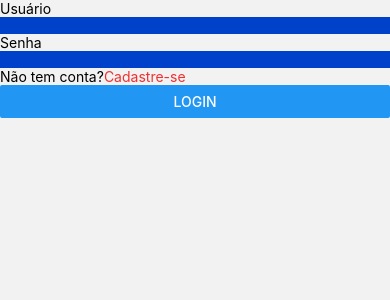
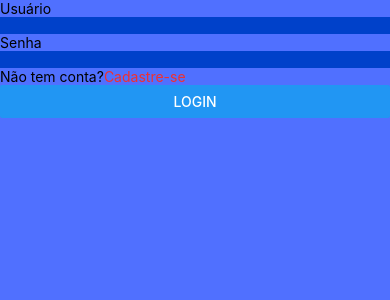
Before and after one commit to George1618/Localearn, a React Native app in the folder frontend/: screen /Statistics in a window 390 px wide. Shown: the top 300 px of the page. Built offline with nearby package versions, Linux system fonts and the light colour scheme.

Commit message:
Funcionalidades de usuário adicionadas com Context. Alguns estilos mudados

```diff
--- a/frontend/App.tsx
+++ b/frontend/App.tsx
@@ -8,8 +8,10 @@ import Signup from './src/screens/signup/Signup';
 import Home from './src/screens/home/Home';
 
 import strings from './src/assets/strings';
-import { Dimensions, StyleSheet, View } from 'react-native';
+import {StyleSheet,  View } from 'react-native';
 import colors from './src/assets/colors';
+import AuthContext from './src/contexts/auth';
+
 const { routes } = strings;
 
 // Pilha de navegação para o App principal.
@@ -17,30 +19,38 @@ const Stack = createNativeStackNavigator();
 
 
 function App(): React.JSX.Element {
-  // TODO: obter user com o backend
   const [user, setUser] = useState(null);
-
 
   return (
     <View style={styles.app}>
+      <AuthContext.Provider value={{user, setUser}}>
         <NavigationContainer>
           <Stack.Navigator
-          initialRouteName={user===null ? routes.login : routes.home}
-          screenOptions={{headerShown: false}}>
-          <Stack.Screen name={routes.home} component={Home} />
+            screenOptions={{header: () => null, headerShown: false,
+              contentStyle: styles.content
+            }}>
+              {
+                user===null ?
+                <>
                   <Stack.Screen name={routes.login} component={Login} />
                   <Stack.Screen name={routes.signup} component={Signup} />
+                </>
+                  :
+                <Stack.Screen name={routes.home} component={Home} />}
           </Stack.Navigator>
         </NavigationContainer>
+      </AuthContext.Provider>
     </View>
   );
 }
 
 const styles = StyleSheet.create({
   app: {
+    flex: 1
+  },
+  content: {
     flex: 1,
-    height: '100%',
-    width: '100%'
+    backgroundColor: colors.neutral2
   }
 })
 
--- a/frontend/src/assets/strings.js
+++ b/frontend/src/assets/strings.js
@@ -12,16 +12,17 @@ const strings = {
     },
     // screens
     home: {
+        header: {
+            optionProfile: "Perfil",
+            optionLogOut: "Sair"
+        },
         profile: {
             headerProfile: "Seu Perfil",
             labelUsername: "Nome de usuário",
             labelPassword: "Senha",
             buttonEdit: "Editar",
             buttonConfirm: "Salvar alterações",
-            profileDialog: {
-                buttonView: "Minha conta",
-                buttonLogout: "Sair"
-            }
+            buttonReturn: "Voltar à tela inicial"
         },
         main: {
             buttonLessons: "Exercícios",
@@ -53,6 +54,7 @@ const strings = {
         labelUsername: "Nome de usuário",
         labelPassword: "Senha",
         labelConfirmPassword: "Confirmar senha",
+        invalidPassword: "Senhas não estão iguais",
         pickerLabel: "Sou:",
         pickerStudent: "Aluno",
         pickerTeacher: "Professor",
--- a/frontend/src/components/LabeledPasswordInput.jsx
+++ b/frontend/src/components/LabeledPasswordInput.jsx
@@ -2,9 +2,10 @@ import { Text, TextInput } from "react-native";
 import StyledText from "./StyledText";
 import colors from "../assets/colors";
 
-export default function LabeledPasswordInput({ label, isNew, value, onEdit }) {
+export default function LabeledPasswordInput({ label, isNew, value, onEdit, validation=() => "" }) {
     return (<>
         <StyledText text={label} />
+        <StyledText text={validation()} />
         <TextInput
             style={{color: colors.white, backgroundColor: colors.secondary}}
             textContentType={isNew ? 'newPassword' : 'password'}
--- /dev/null
+++ b/frontend/src/contexts/auth.jsx
@@ -0,0 +1,8 @@
+import {createContext} from "react"
+
+/**
+ * @type {React.Context<{}|null>}
+ */
+const AuthContext = createContext(null);
+
+export default AuthContext;
--- a/frontend/src/screens/home/Home.jsx
+++ b/frontend/src/screens/home/Home.jsx
@@ -10,35 +10,33 @@ import Locations from './locations/Locations';
 
 import strings from '../../assets/strings';
 import colors from '../../assets/colors';
-import StyledText from '../../components/StyledText';
+import Header from './header/Header';
+import { useContext } from 'react';
+import AuthContext from '../../contexts/auth';
 
 const HomeStack = createNativeStackNavigator();
 
-const {routes} = strings;
+const {home, routes} = strings;
 
 export default function Home({ navigation }) {
+    const {_, setUser} = useContext(AuthContext);
 
-    function navToProfile() {
-        // TODO: Mudar navegação direta para usar o ProfileDialog
-        navigation.push(routes.profile);
-    }
-
-    function navToMain() {
-        navigation.navigate(routes.home);
+    // funções usadas no header
+    function navToMain() { navigation.navigate(routes.home); }
+    function navToProfile() {  navigation.push(routes.profile); }
+    function navUnloggedToLogin() {
+        // log out do usuário; TODO: fazer com o backend
+        setUser(null);
     }
 
     return (
         <View style={styles.home}>
-            <View>
-                <Pressable onPress={navToMain}><StyledText text={strings.appName} /></Pressable>
-                <View>
-                    <Pressable onPress={navToProfile}>
-                        <StyledText  text={'Profile'} />
-                    </Pressable>
-                </View>
-            </View>
-
-            <HomeStack.Navigator screenOptions={{headerShown: false}}>
+            <HomeStack.Navigator screenOptions={{header: () =>
+                <Header titleNav={navToMain} menu={[
+                    {title: home.header.optionProfile, action: navToProfile},
+                    {title: home.header.optionLogOut, action: navUnloggedToLogin}
+                ]} />
+            }}>
                 <HomeStack.Screen name={routes.main} component={Main} />
                 <HomeStack.Screen name={routes.profile} component={Profile} />
                 <HomeStack.Screen name={routes.lessons} component={Lessons} />
@@ -52,9 +50,7 @@ export default function Home({ navigation }) {
 const styles = StyleSheet.create({
     home: {
         flex: 1,
-        height: '100%',
-        width: '100%',
-        backgroundColor: colors.neutral2,
+        backgroundColor: colors.neutral1,
         color: colors.secondary
     }
 })
--- /dev/null
+++ b/frontend/src/screens/home/header/Header.jsx
@@ -0,0 +1,34 @@
+import { Image, Pressable, View } from "react-native";
+import StyledText from "../../../components/StyledText";
+import strings from "../../../assets/strings";
+import { useContext, useState } from "react";
+import AuthContext from "../../../contexts/auth";
+
+/**
+ *
+ * @param {{titleNav: () => void, menu: {title: string, action: () => void}[]}} param0
+ * @returns
+ */
+export default function Header({titleNav, menu}) {
+    const {user, setUser} = useContext(AuthContext)
+
+    // estilização do menu
+    const [open, setOpen] = useState(false);
+
+    return (
+        <View>
+            <Pressable onPress={titleNav}>
+                <StyledText text={strings.appName} />
+            </Pressable>
+            <View>
+                <Pressable onPress={() => setOpen(!open)}>
+                    <Image source={user.isTeacher ? '' : ''} />
+                    <StyledText text={user.name} />
+                </Pressable>
+                {open ? menu.map(({title, action}, i) => <Pressable key={i} onPress={action}>
+                    <StyledText text={title} />
+                </Pressable>) : <></>}
+            </View>
+        </View>
+    );
+}
--- a/frontend/src/screens/home/profile/Profile.jsx
+++ b/frontend/src/screens/home/profile/Profile.jsx
@@ -1,5 +1,5 @@
-import { useState } from "react";
-import { StyleSheet, Text, View } from "react-native";
+import { useContext, useEffect, useState } from "react";
+import { View } from "react-native";
 
 import LNI from "../../../components/LabeledNameInput";
 import LPI from "../../../components/LabeledPasswordInput";
@@ -7,17 +7,22 @@ import ActionButton from "../../../components/ActionButton";
 
 import strings from "../../../assets/strings";
 import StyledText from "../../../components/StyledText";
+import AuthContext from "../../../contexts/auth";
 
 const s = strings.home.profile;
 
 export default function Profile({ navigation }) {
+    const {user, setUser} = useContext(AuthContext);
+
+    // para a edição
     const [username, setUsername] = useState("");
-    const [password, setPassword] = useState("");
+    // removida a edição de senha; dependendo de como o backend trata ela, o campo pode voltae
     const [isEditing, setIsEditing] = useState(false);
 
-    // obter usuário por props, por context/redux/etc., ou por chamada ao backend
+    useEffect(() => {setUsername(user?.name || "")}, [user])
 
     function updateUser() {
+        setUser({...user, name: username})
         // chamada ao backend para fazer as alterações usando os states acima
         // se der certo alterar:
         setIsEditing(false);
@@ -25,6 +30,7 @@ export default function Profile({ navigation }) {
 
     function setEdit() {
         // para maior segurança, mostrar diálogo pedindo pra confirmar senha atual
+        // TODO: criar diálogo de alerta
         setIsEditing(true);
     }
 
@@ -35,10 +41,6 @@ export default function Profile({ navigation }) {
                 label={s.labelUsername}
                 value={username}
                 onEdit={setUsername} />
-            <LPI
-                label={s.labelPassword}
-                value={password}
-                onEdit={setPassword} />
             <ActionButton
                 text={isEditing ? s.buttonConfirm : s.buttonEdit}
                 action={isEditing ? updateUser : setEdit} />
--- a/frontend/src/screens/login/Login.jsx
+++ b/frontend/src/screens/login/Login.jsx
@@ -1,5 +1,7 @@
-import { useState } from "react";
-import { StyleSheet, Button, Pressable, Text, TextInput, View } from "react-native";
+import { useContext, useState } from "react";
+import { StyleSheet, Pressable, Text, View } from "react-native";
+
+import AuthContext from "../../contexts/auth";
 
 import LNI from "../../components/LabeledNameInput";
 import LPI from "../../components/LabeledPasswordInput";
@@ -11,20 +13,27 @@ const s = strings.login;
 
 export default function Login({ navigation }) {
 
+    // para autenticação com backend, usar apenas setUser
+    const {_, setUser} = useContext(AuthContext);
+
+    // para os campos de preenchimento
     const [username, setUsername] = useState("");
     const [password, setPassword] = useState("");
 
     function login() {
+        // usado apenas pré-conexão com backend; remover após conexão
+        const user = {name: username, isTeacher: false}
         // autenticar usando os states username e password
         // Se der certo:
-        navigation.navigate(strings.routes.home);
+        setUser(user);
     }
 
     function navToSignup() {
         navigation.push(strings.routes.signup);
     }
 
-    return (<View>
+    return (
+    <View>
         <LNI
             label={s.labelUser}
             value={username}
@@ -43,7 +52,8 @@ export default function Login({ navigation }) {
         </Text>
 
         <ActionButton text={s.buttonLogin} action={login} />
-    </View>);
+    </View>
+    );
 }
 
 const styles = StyleSheet.create({
--- a/frontend/src/screens/signup/Signup.jsx
+++ b/frontend/src/screens/signup/Signup.jsx
@@ -1,4 +1,4 @@
-import { useState } from "react";
+import { useContext, useState } from "react";
 import { Text, View } from "react-native";
 import { Picker } from "@react-native-picker/picker";
 
@@ -19,7 +19,14 @@ export default function Signup({ navigation }) {
     const [confirmPassword, setConfirmPassword] = useState("");
     const [isTeacher, setIsTeacher] = useState(false);
 
+    function validation() {
+        return confirmPassword!=="" && confirmPassword!==password ?
+            s.invalidPassword :
+            ""
+    }
+
     function signup() {
+        if (password!==confirmPassword) {}
         /* cadastrar usuário com os states: username, password, isTeacher */
         // após sucesso, ir para tela de login
         navigation.navigate(strings.routes.login);
@@ -39,7 +46,8 @@ export default function Signup({ navigation }) {
             label={s.labelConfirmPassword}
             isNew={true}
             value={confirmPassword}
-            onEdit={setConfirmPassword} />
+            onEdit={setConfirmPassword}
+            validation={validation} />
 
         <StyledText text={s.pickerLabel}/>
         <Picker selectedValue={isTeacher} onValueChange={value => setIsTeacher(value)}
```
Also changed, not shown: frontend/src/screens/home/profile/ProfileDialog.jsx (deleted, +0 -15 lines). Lines whose indentation alone changed are shown as unchanged.
